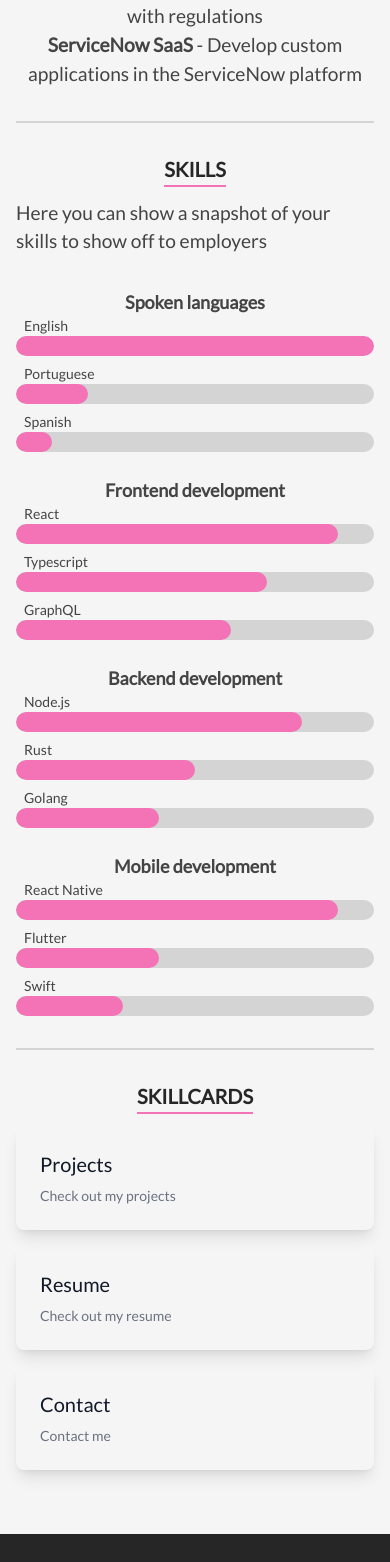
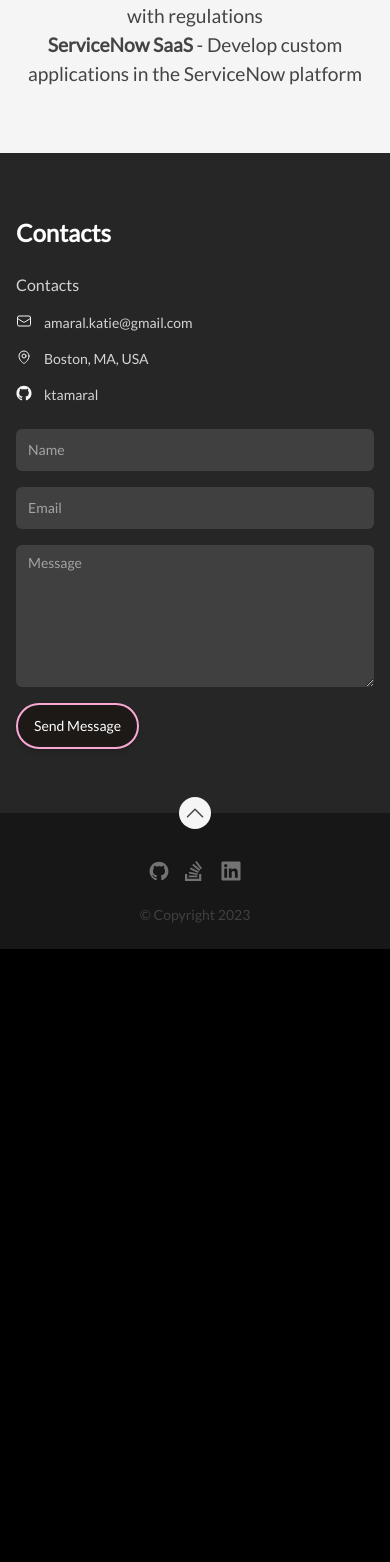
Before and after one commit to ktamaral/ktamaral-portfolio-react, a Next.js app: page / in a window 390 px wide. Shown: the part 4386-5948 px from the top of the page. After the commit the page ends 5335 px from the top, so only its background shows below. Built offline with nearby package versions, Linux system fonts and the light colour scheme.

Commit message:
Update header

```diff
--- a/src/components/Sections/Header.tsx
+++ b/src/components/Sections/Header.tsx
@@ -12,7 +12,8 @@ export const headerID = 'headerNav';
 const Header: FC = memo(() => {
   const [currentSection, setCurrentSection] = useState<SectionId | null>(null);
   const navSections = useMemo(
-    () => [SectionId.About, SectionId.Resume, SectionId.Portfolio, SectionId.Testimonials, SectionId.Contact],
+    () => [SectionId.About, SectionId.Resume, SectionId.Contact],
+    //() => [SectionId.About, SectionId.Resume, SectionId.Portfolio, SectionId.Testimonials, SectionId.Contact],
     [],
   );
 
--- a/src/components/Sections/Resume/index.tsx
+++ b/src/components/Sections/Resume/index.tsx
@@ -21,24 +21,6 @@ const Resume: FC = memo(() => {
             <TimelineItem item={item} key={`${item.title}-${index}`} />
           ))}
         </ResumeSection>
-        <ResumeSection title="Skills">
-          <p className="pb-8">Here you can show a snapshot of your skills to show off to employers</p>
-          <div className="grid grid-cols-1 gap-6 md:grid-cols-2">
-            {skills.map((skillgroup, index) => (
-              <SkillGroup key={`${skillgroup.name}-${index}`} skillGroup={skillgroup} />
-            ))}
-          </div>
-        </ResumeSection>
-        <ResumeSection title="SkillCards">
-          <div className="grid grid-cols-1 md:grid-cols-3 gap-4">
-            {skillCards.map((skillCard, index) => (
-              <SkillCard
-                key={`${skillCard.title}-${index}`}
-                skillCard={skillCard}
-              />
-            ))}
-          </div>
-        </ResumeSection>
       </div>
     </Section>
   );
```
Also changed, not shown: skills.txt (added), skillscats.txt (deleted).
